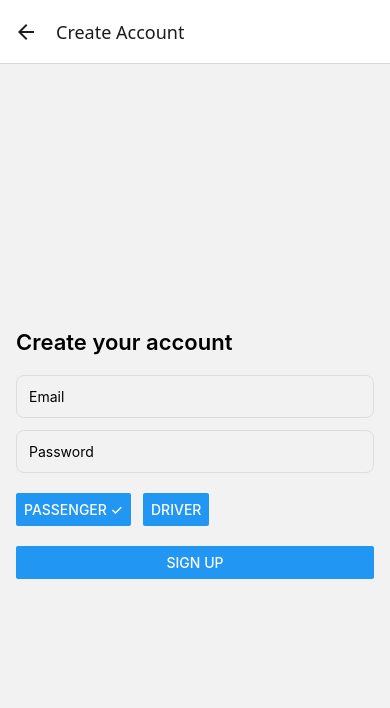
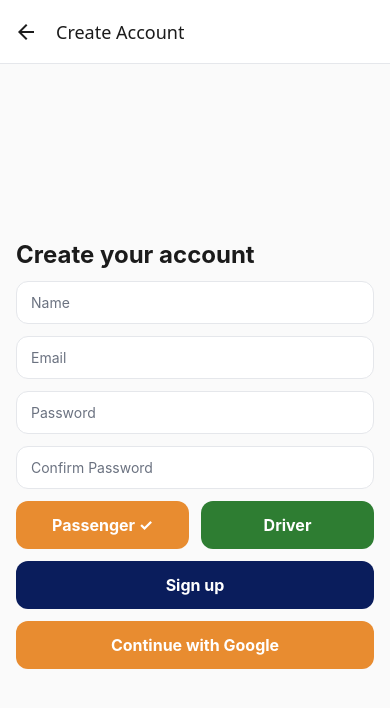
Before and after one commit to AttayR/Raah-e-Haq, a React Native app: screen /Signup in a window 390 px wide. Shown: the top 708 px of the page. Built offline with nearby package versions, Linux system fonts and the light colour scheme.

Commit message:
update design and flow

```diff
--- a/App.tsx
+++ b/App.tsx
@@ -1,14 +1,60 @@
 import React from 'react';
-import { NavigationContainer } from '@react-navigation/native';
+import {
+  NavigationContainer,
+  DefaultTheme as NavLight,
+  DarkTheme as NavDark,
+} from '@react-navigation/native';
+
+import { StatusBar } from 'react-native';
+import { ThemeProvider, useAppTheme } from './src/app/providers/ThemeProvider';
+import RootNavigator from './src/app/navigation/RootNavigation';
 import ReduxProvider from './src/app/providers/ReduxProvider';
-import RootNavigator from './src/app/navigation/RootNavigation';
+
+function ThemedNav() {
+  const { theme } = useAppTheme();
+  const navTheme =
+    theme.mode === 'dark'
+      ? {
+          ...NavDark,
+          colors: {
+            ...NavDark.colors,
+            primary: theme.colors.primary,
+            background: theme.colors.background,
+            card: theme.colors.surface,
+            text: theme.colors.text,
+            border: theme.colors.border,
+          },
+        }
+      : {
+          ...NavLight,
+          colors: {
+            ...NavLight.colors,
+            primary: theme.colors.primary,
+            background: theme.colors.background,
+            card: theme.colors.surface,
+            text: theme.colors.text,
+            border: theme.colors.border,
+          },
+        };
+  return (
+    <>
+      <StatusBar
+        barStyle={theme.mode === 'dark' ? 'light-content' : 'dark-content'}
+        backgroundColor={theme.colors.background}
+      />
+      <NavigationContainer theme={navTheme}>
+        <RootNavigator />
+      </NavigationContainer>
+    </>
+  );
+}
 
 export default function App() {
   return (
     <ReduxProvider>
-      <NavigationContainer>
-        <RootNavigator />
-      </NavigationContainer>
+      <ThemeProvider>
+        <ThemedNav />
+      </ThemeProvider>
     </ReduxProvider>
   );
 }
--- a/package.json
+++ b/package.json
@@ -11,6 +11,7 @@
   },
   "dependencies": {
     "@react-native-async-storage/async-storage": "^1.24.0",
+    "@react-native-google-signin/google-signin": "^15.0.0",
     "@react-native/new-app-screen": "0.80.1",
     "@react-navigation/native": "^7.1.17",
     "@react-navigation/native-stack": "^7.3.25",
--- /dev/null
+++ b/src/app/providers/ThemeProvider.tsx
@@ -0,0 +1,31 @@
+import React, { createContext, useContext, useMemo, useState } from 'react';
+import { Appearance, ColorSchemeName } from 'react-native';
+import { DarkTheme, LightTheme, type AppTheme } from '../../theme';
+
+
+const ThemeCtx = createContext<{ theme: AppTheme; setScheme: (m: 'light'|'dark'|'system') => void; scheme: 'light'|'dark'|'system'; }>({
+theme: LightTheme,
+setScheme: () => {},
+scheme: 'system',
+});
+
+
+export function ThemeProvider({ children }: React.PropsWithChildren) {
+const [scheme, setScheme] = useState<'light'|'dark'|'system'>('system');
+
+
+const resolved: ColorSchemeName = scheme === 'system' ? Appearance.getColorScheme() : scheme;
+
+
+const theme = useMemo(() => (resolved === 'dark' ? DarkTheme : LightTheme), [resolved]);
+
+
+return (
+<ThemeCtx.Provider value={{ theme, setScheme, scheme }}>
+{children}
+</ThemeCtx.Provider>
+);
+}
+
+
+export function useAppTheme() { return useContext(ThemeCtx); }
--- /dev/null
+++ b/src/components/BrandButton.tsx
@@ -0,0 +1,42 @@
+/* eslint-disable react-native/no-inline-styles */
+import React from 'react';
+import { Pressable, Text, ViewStyle, TextStyle } from 'react-native';
+import { useAppTheme } from '../app/providers/ThemeProvider';
+
+type Props = {
+  title: string;
+  onPress?: () => void;
+  variant?: 'primary' | 'secondary' | 'success' | 'warning';
+  style?: ViewStyle;
+  textStyle?: TextStyle;
+  disabled?: boolean;
+};
+export default function BrandButton({
+  title,
+  onPress,
+  variant = 'primary',
+  style,
+  textStyle,
+  disabled,
+}: Props) {
+  const { theme } = useAppTheme();
+  const bg = theme.colors[variant];
+  const base: ViewStyle = {
+    backgroundColor: bg,
+    paddingVertical: 14,
+    borderRadius: 12,
+    opacity: disabled ? 0.6 : 1,
+  };
+  return (
+    <Pressable onPress={onPress} style={[base, style]} disabled={disabled}>
+      <Text
+        style={[
+          { color: '#fff', fontWeight: '700', textAlign: 'center', fontSize: 16 },
+          textStyle,
+        ]}
+      >
+        {title}
+      </Text>
+    </Pressable>
+  );
+}
--- /dev/null
+++ b/src/components/ThemedTextInput.tsx
@@ -0,0 +1,26 @@
+/* eslint-disable react-native/no-inline-styles */
+import React from 'react';
+import { TextInput, TextInputProps } from 'react-native';
+import { useAppTheme } from '../app/providers/ThemeProvider';
+
+export default function ThemedTextInput(props: TextInputProps) {
+  const { theme } = useAppTheme();
+  return (
+    <TextInput
+      placeholderTextColor={theme.mode === 'dark' ? '#A3A3A3' : '#6B7280'}
+      {...props}
+      style={[
+        {
+          borderWidth: 1,
+          borderColor: theme.colors.border,
+          backgroundColor: theme.colors.surface,
+          color: theme.colors.text,
+          borderRadius: 12,
+          paddingHorizontal: 14,
+          paddingVertical: 12,
+        },
+        props.style,
+      ]}
+    />
+  );
+}
--- a/src/screens/Auth/LoginScreen.tsx
+++ b/src/screens/Auth/LoginScreen.tsx
@@ -1,12 +1,16 @@
+/* eslint-disable react-native/no-inline-styles */
 import React, { useState } from 'react';
-import { View, Text, TextInput, Button, StyleSheet } from 'react-native';
+import { View, Text } from 'react-native';
 import { useDispatch, useSelector } from 'react-redux';
+import { useAppTheme } from '../../app/providers/ThemeProvider';
 import { RootState } from '../../store';
 import { setRole } from '../../store/slices/userSlice';
 import { signInThunk } from '../../store/thunks/authThunks';
-
+import ThemedTextInput from '../../components/ThemedTextInput';
+import BrandButton from '../../components/BrandButton';
 
 export default function LoginScreen({ navigation }: any) {
+  const { theme } = useAppTheme();
   const [email, setEmail] = useState('');
   const [password, setPassword] = useState('');
   const [role, setLocalRole] = useState<'driver' | 'passenger'>('passenger');
@@ -19,48 +23,68 @@ export default function LoginScreen({ navigation }: any) {
   };
 
   return (
-    <View style={styles.c}>
-      <Text style={styles.h}>Welcome back</Text>
-      <TextInput
-        style={styles.i}
+    <View
+      style={{
+        flex: 1,
+        backgroundColor: theme.colors.background,
+        padding: 16,
+        gap: 12,
+        justifyContent: 'center',
+      }}
+    >
+      <Text
+        style={{ color: theme.colors.text, fontSize: 24, fontWeight: '700' }}
+      >
+        Welcome back
+      </Text>
+
+      <ThemedTextInput
         placeholder="Email"
         autoCapitalize="none"
+        keyboardType="email-address"
         value={email}
         onChangeText={setEmail}
       />
-      <TextInput
-        style={styles.i}
+      <ThemedTextInput
         placeholder="Password"
         secureTextEntry
         value={password}
         onChangeText={setPassword}
       />
-      <View style={{ flexDirection: 'row', gap: 12, marginVertical: 8 }}>
-        <Button
+
+      <View style={{ flexDirection: 'row', gap: 12 }}>
+        <BrandButton
           title={role === 'passenger' ? 'Passenger ✓' : 'Passenger'}
+          variant="secondary"
           onPress={() => setLocalRole('passenger')}
+          style={{ flex: 1 }}
         />
-        <Button
+        <BrandButton
           title={role === 'driver' ? 'Driver ✓' : 'Driver'}
+          variant="success"
           onPress={() => setLocalRole('driver')}
+          style={{ flex: 1 }}
         />
       </View>
-      <Button
+
+      <BrandButton
         title={status === 'loading' ? 'Signing in…' : 'Sign in'}
         onPress={onLogin}
+        variant="primary"
       />
-      {!!error && <Text style={{ color: 'red', marginTop: 8 }}>{error}</Text>}
-      <View style={{ height: 12 }} />
-      <Button
+
+      {!!error && (
+        <Text style={{ color: theme.colors.warning, marginTop: 6 }}>
+          {error}
+        </Text>
+      )}
+
+      <BrandButton
         title="Create account"
         onPress={() => navigation.navigate('Signup')}
+        variant="secondary"
+        style={{ marginTop: 8 }}
       />
     </View>
   );
 }
-
-const styles = StyleSheet.create({
-  c: { flex: 1, padding: 16, gap: 12, justifyContent: 'center' },
-  h: { fontSize: 22, fontWeight: '600', marginBottom: 8 },
-  i: { borderWidth: 1, borderColor: '#ddd', borderRadius: 8, padding: 12 },
-});
--- a/src/screens/Auth/SignupScreen.tsx
+++ b/src/screens/Auth/SignupScreen.tsx
@@ -1,36 +1,88 @@
+/* eslint-disable react-native/no-inline-styles */
 import React, { useState } from 'react';
-import { View, Text, TextInput, Button, StyleSheet } from 'react-native';
+import { View, Text } from 'react-native';
 import { useDispatch } from 'react-redux';
+
+import { useAppTheme } from '../../app/providers/ThemeProvider';
+
+import ThemedTextInput from '../../components/ThemedTextInput';
+import BrandButton from '../../components/BrandButton';
 import { signUpThunk } from '../../store/thunks/authThunks';
 
-
 export default function SignupScreen() {
+  const { theme } = useAppTheme();
+  const [name, setName] = useState('');
   const [email, setEmail] = useState('');
   const [password, setPassword] = useState('');
-const [role, setRole] = useState<'driver'|'passenger'>('passenger');
+  const [confirmPassword, setConfirmPassword] = useState('');
+  const [role, setRole] = useState<'driver' | 'passenger'>('passenger');
   const dispatch = useDispatch<any>();
 
-
-const onSignup = () => dispatch(signUpThunk(email.trim(), password.trim(), role));
-
+  const onSignup = () =>
+    dispatch(signUpThunk(email.trim(), password.trim(), role));
 
   return (
-<View style={styles.c}>
-<Text style={styles.h}>Create your account</Text>
-<TextInput style={styles.i} placeholder="Email" autoCapitalize='none' value={email} onChangeText={setEmail} />
-<TextInput style={styles.i} placeholder="Password" secureTextEntry value={password} onChangeText={setPassword} />
-<View style={{ flexDirection: 'row', gap: 12, marginVertical: 8 }}>
-<Button title={role === 'passenger' ? 'Passenger ✓' : 'Passenger'} onPress={() => setRole('passenger')} />
-<Button title={role === 'driver' ? 'Driver ✓' : 'Driver'} onPress={() => setRole('driver')} />
+    <View
+      style={{
+        flex: 1,
+        backgroundColor: theme.colors.background,
+        padding: 16,
+        gap: 12,
+        justifyContent: 'center',
+      }}
+    >
+      <Text
+        style={{ color: theme.colors.text, fontSize: 24, fontWeight: '700' }}
+      >
+        Create your account
+      </Text>
+      <ThemedTextInput
+        placeholder="Name"
+        autoCapitalize="none"
+        value={name}
+        onChangeText={setName}
+      />
+      <ThemedTextInput
+        placeholder="Email"
+        autoCapitalize="none"
+        keyboardType="email-address"
+        value={email}
+        onChangeText={setEmail}
+      />
+      <ThemedTextInput
+        placeholder="Password"
+        secureTextEntry
+        value={password}
+        onChangeText={setPassword}
+      />
+      <ThemedTextInput
+        placeholder="Confirm Password"
+        secureTextEntry
+        value={confirmPassword}
+        onChangeText={setConfirmPassword}
+      />
+
+      <View style={{ flexDirection: 'row', gap: 12 }}>
+        <BrandButton
+          title={role === 'passenger' ? 'Passenger ✓' : 'Passenger'}
+          variant="secondary"
+          onPress={() => setRole('passenger')}
+          style={{ flex: 1 }}
+        />
+        <BrandButton
+          title={role === 'driver' ? 'Driver ✓' : 'Driver'}
+          variant="success"
+          onPress={() => setRole('driver')}
+          style={{ flex: 1 }}
+        />
       </View>
-<Button title="Sign up" onPress={onSignup} />
+
+      <BrandButton title="Sign up" onPress={onSignup} variant="primary" />
+      <BrandButton
+        title="Continue with Google"
+        onPress={onSignup}
+        variant="secondary"
+      />
     </View>
   );
 }
-
-
-const styles = StyleSheet.create({
-c: { flex: 1, padding: 16, gap: 12, justifyContent: 'center' },
-h: { fontSize: 22, fontWeight: '600', marginBottom: 8 },
-i: { borderWidth: 1, borderColor: '#ddd', borderRadius: 8, padding: 12 },
-});
--- a/src/screens/Driver/DriverHomeScreen.tsx
+++ b/src/screens/Driver/DriverHomeScreen.tsx
@@ -1,15 +1,22 @@
+/* eslint-disable react-native/no-inline-styles */
 import React from 'react';
-import { View, Text, Button } from 'react-native';
+import { View, Text } from 'react-native';
 import { useDispatch } from 'react-redux';
+import { useAppTheme } from '../../app/providers/ThemeProvider';
+import BrandButton from '../../components/BrandButton';
 import { signOutThunk } from '../../store/thunks/authThunks';
 
 
 export default function DriverHomeScreen() {
-const dispatch = useDispatch<any>();
-return (
-<View style={{ flex: 1, alignItems: 'center', justifyContent: 'center', gap: 12 }}>
-<Text>Driver dashboard</Text>
-<Button title="Sign out" onPress={() => dispatch(signOutThunk())} />
-</View>
-);
+  const { theme } = useAppTheme();
+  const dispatch = useDispatch<any>();
+  return (
+    <View style={{ flex: 1, backgroundColor: theme.colors.background, alignItems: 'center', justifyContent: 'center', gap: 12, padding: 16 }}>
+      <Text style={{ color: theme.colors.text, fontSize: 22, fontWeight: '700' }}>
+        Driver dashboard
+      </Text>
+      <BrandButton title="Go Online" variant="success" />
+      <BrandButton title="Sign out" variant="warning" onPress={() => dispatch(signOutThunk())} />
+    </View>
+  );
 }
--- a/src/screens/Passenger/PassengerHomeScreen.tsx
+++ b/src/screens/Passenger/PassengerHomeScreen.tsx
@@ -1,15 +1,22 @@
+/* eslint-disable react-native/no-inline-styles */
 import React from 'react';
-import { View, Text, Button } from 'react-native';
+import { View, Text } from 'react-native';
 import { useDispatch } from 'react-redux';
+import { useAppTheme } from '../../app/providers/ThemeProvider';
+import BrandButton from '../../components/BrandButton';
 import { signOutThunk } from '../../store/thunks/authThunks';
 
 
 export default function PassengerHomeScreen() {
-const dispatch = useDispatch<any>();
-return (
-<View style={{ flex: 1, alignItems: 'center', justifyContent: 'center', gap: 12 }}>
-<Text>Passenger home</Text>
-<Button title="Sign out" onPress={() => dispatch(signOutThunk())} />
-</View>
-);
+  const { theme } = useAppTheme();
+  const dispatch = useDispatch<any>();
+  return (
+    <View style={{ flex: 1, backgroundColor: theme.colors.background, alignItems: 'center', justifyContent: 'center', gap: 12, padding: 16 }}>
+      <Text style={{ color: theme.colors.text, fontSize: 22, fontWeight: '700' }}>
+        Passenger home
+      </Text>
+      <BrandButton title="Request a Ride" variant="primary" />
+      <BrandButton title="Sign out" variant="warning" onPress={() => dispatch(signOutThunk())} />
+    </View>
+  );
 }
--- /dev/null
+++ b/src/theme/colors.ts
@@ -0,0 +1,20 @@
+export const BrandColors = {
+  primary: '#0A1D5C',    // Royal blue
+  secondary: '#E88C30',  // Premium golden-orange
+  gold: '#D4AF37',       // Metallic gold accent
+  platinum: '#C0C0C0',   // Soft silver/platinum
+  success: '#2E7D32',    // Emerald green
+  warning: '#B71C1C',    // Deep crimson red
+  light: {
+    background: '#FAFAFA',
+    surface: '#FFFFFF',
+    text: '#1B1B1B',
+    mutedText: '#5C5C5C',
+  },
+  dark: {
+    background: '#0E0E0E',
+    surface: '#1A1A1A',
+    text: '#F5F5F5',
+    mutedText: '#A1A1A1',
+  },
+} as const;
--- /dev/null
+++ b/src/theme/index.ts
@@ -0,0 +1,52 @@
+import { BrandColors } from './colors';
+
+
+export type AppTheme = {
+mode: 'light' | 'dark';
+colors: {
+primary: string;
+secondary: string;
+success: string;
+warning: string;
+background: string;
+surface: string;
+text: string;
+mutedText: string;
+border: string;
+overlay: string;
+};
+};
+
+
+export const LightTheme: AppTheme = {
+mode: 'light',
+colors: {
+primary: BrandColors.primary,
+secondary: BrandColors.secondary,
+success: BrandColors.success,
+warning: BrandColors.warning,
+background: BrandColors.light.background,
+surface: BrandColors.light.surface,
+text: BrandColors.light.text,
+mutedText: '#4B5563',
+border: '#E5E7EB',
+overlay: 'rgba(0,0,0,0.08)',
+},
+};
+
+
+export const DarkTheme: AppTheme = {
+mode: 'dark',
+colors: {
+primary: BrandColors.primary,
+secondary: BrandColors.secondary,
+success: BrandColors.success,
+warning: BrandColors.warning,
+background: BrandColors.dark.background,
+surface: BrandColors.dark.surface,
+text: BrandColors.dark.text,
+mutedText: '#A3A3A3',
+border: '#2E2E2E',
+overlay: 'rgba(255,255,255,0.08)',
+},
+};
```
Also changed, not shown: 3 other files (tests, documents, lock files or other folders). Lines whose indentation alone changed are shown as unchanged.
